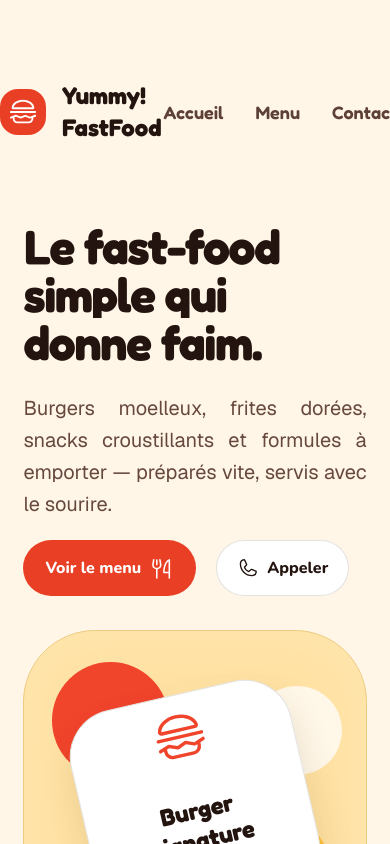
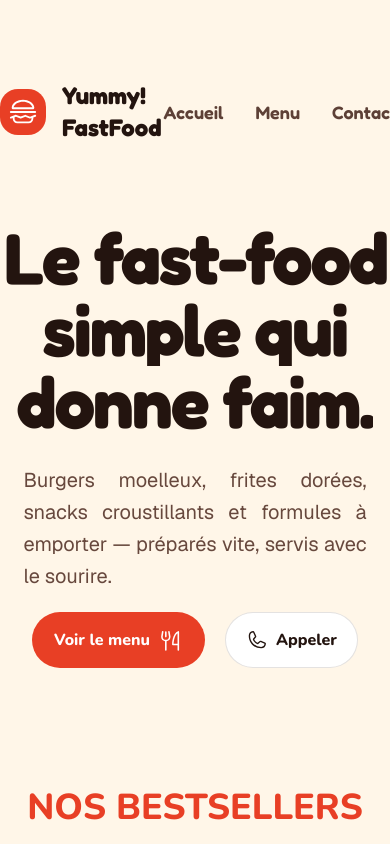
Before and after one commit to mylanlegenie/yummy, a Next.js app: page / in a window 390 px wide. Shown: the top 844 px of the page. Built offline with nearby package versions, Linux system fonts and the light colour scheme.

Commit message:
Responsive for herosection

```diff
--- a/src/app/component/HeroSection.tsx
+++ b/src/app/component/HeroSection.tsx
@@ -17,11 +17,11 @@ const fredoka = Fredoka({
 });
 export default function HeroSection() {
   return (
-    <section className="mx-auto flex w-[88vw] max-w-350 flex-col items-center gap-16 py-10 lg:flex-row lg:items-start lg:justify-between lg:gap-20">
-      <div className="mt-10 w-full max-w-125 lg:mt-20">
+    <section className="mx-auto flex w-[88vw] max-w-350 flex-row items-center justify-center gap-16 py-10 lg:items-start lg:justify-between lg:gap-20">
+      <div className="mt-10 w-full max-w-125 lg:mt-20 flex items-center justify-center flex-col lg:items-start lg:justify-start">
         <DiaTextReveal
           className={
-            "text-5xl text-[#23140F] sm:text-6xl lg:text-7xl font-bold tracking-tight block whitespace-nowrap " +
+            " text-[#23140F] text-7xl font-bold tracking-tight block whitespace-nowrap " +
             fredoka.className
           }
           text="Le fast-food"
@@ -30,7 +30,7 @@ export default function HeroSection() {
         />
         <DiaTextReveal
           className={
-            "text-5xl text-[#23140F] sm:text-6xl lg:text-7xl font-bold tracking-tight block whitespace-nowrap " +
+            "text-7xl text-[#23140F]  font-bold tracking-tight block whitespace-nowrap " +
             fredoka.className
           }
           text="simple qui"
@@ -39,7 +39,7 @@ export default function HeroSection() {
         />
         <DiaTextReveal
           className={
-            "text-5xl text-[#23140F] sm:text-6xl lg:text-7xl font-bold tracking-tight block whitespace-nowrap " +
+            "text-7xl text-[#23140F]  font-bold tracking-tight block whitespace-nowrap " +
             fredoka.className
           }
           text="donne faim."
@@ -68,7 +68,7 @@ export default function HeroSection() {
       <motion.div
         initial={{ opacity: 0, y: 0 }}
         animate={{ opacity: 1, y: -30 }}
-        className="relative h-[88vw] w-[88vw] shrink-0 overflow-hidden rounded-[4.5rem] border border-[#edcc82] bg-[#FFE2A3] shadow-[inset_0_0_60px_rgba(255,255,255,0.16)] lg:mt-10 lg:h-[70vh] lg:max-h-155 lg:w-[43vw] lg:max-w-155"
+        className="hidden lg:flex relative h-[88vw] w-[88vw] shrink-0 overflow-hidden rounded-[4.5rem] border border-[#edcc82] bg-[#FFE2A3] shadow-[inset_0_0_60px_rgba(255,255,255,0.16)] lg:mt-10 lg:h-[70vh] lg:max-h-155 lg:w-[43vw] lg:max-w-155"
       >
         <div className="absolute left-[8%] top-[9%] size-[30vw] max-h-52.5 max-w-52.5 rounded-full bg-[#F0442B] lg:size-[15vw]" />
         <div className="absolute right-[7%] top-[16%] size-[23vw] max-h-40 max-w-40 rounded-full bg-[#FFF7E8] lg:size-[11vw]" />
```
